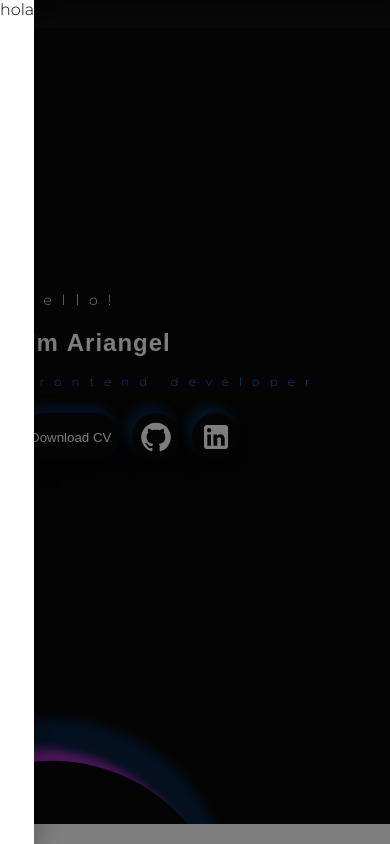
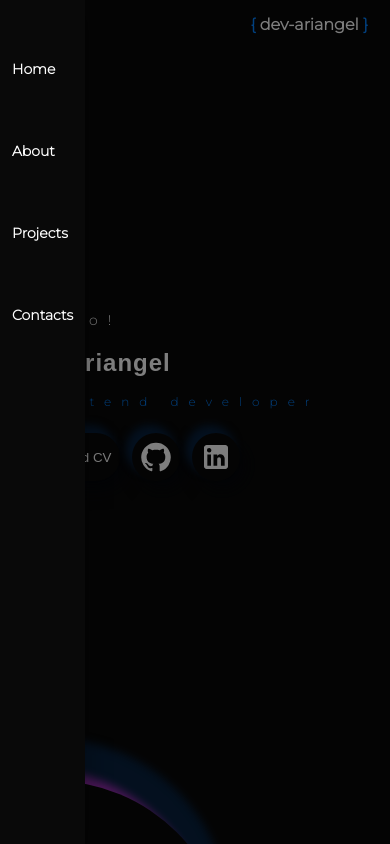
Before and after one commit to Adex0494/portfolio, a Next.js app: page / in a window 390 px wide. Both pictures are taken after a click on the icon 12 px from the left and 12 px from the top of the page. Built offline with nearby package versions, Linux system fonts and the light colour scheme.

Commit message:
Drawer for Mobile

```diff
--- a/src/components/header/header.styled.tsx
+++ b/src/components/header/header.styled.tsx
@@ -2,11 +2,8 @@ import styled from "styled-components";
 import { palette } from "@/constants/palette";
 import { device, documentDimensions } from "@/constants/responsiveSizes";
 import MenuIcon from '@mui/icons-material/Menu';
+import Drawer from '@mui/material/Drawer'
 
-export const StyledMenuIcon = styled(MenuIcon)`
-  cursor: pointer;
-  color: ${palette.main.whiteBackground};
-`
 
 export const Main = styled.main`
   width: 100vw;
@@ -26,9 +23,38 @@ export const Main = styled.main`
   }
 `
 
+export const StyledMenuDiv = styled.div`
+  height: ${documentDimensions.mobileS.headerHeight};
+  display: flex;
+  align-items: center;
+  justify-content: space-between;
+  padding: 0 22px;
+  background-color: ${palette.main.blackBackground};
+`
+
+export const StyledMenuIcon = styled(MenuIcon)`
+  cursor: pointer;
+  color: ${palette.main.whiteBackground};
+`
+
+export const StyledDrawer = styled(Drawer)`
+  color: ${palette.main.blackBackground};
+  ${"& .MuiPaper-root"} {
+    background-color: ${palette.main.blackBackground};
+    padding: 12px;
+  }
+`
+
 export const FlexContainer = styled.div`
   display: flex;
   gap: 64px;
+`
+
+export const FlexContainerColumn = styled.div`
+  display: flex;
+  flex-direction: column;
+  gap: 64px;
+  padding-top: ${documentDimensions.mobileS.headerHeight};
 `
 
 export const MenuLabel = styled.label`
--- a/src/components/header/index.tsx
+++ b/src/components/header/index.tsx
@@ -7,10 +7,12 @@ import {
   NicknameLabel,
   FlexContainer,
   StyledMenuIcon,
+  FlexContainerColumn,
+  StyledDrawer,
+  StyledMenuDiv,
 } from './header.styled'
 import { palette } from '@/constants/palette'
 import { useRouter } from 'next/navigation'
-import Drawer from '@mui/material/Drawer'
 
 export default function Header() {
   const [windowWidth, setWindowWidth] = useState(window.innerWidth)
@@ -40,12 +42,7 @@ export default function Header() {
   }, [])
 
   const router = useRouter()
-  return (
-    <>
-      {windowWidth > 570 ? (
-        <Main>
-          <div>
-            <NicknameLabel onClick={() => router.push('/')}>
+  const NickNameComponent = <NicknameLabel onClick={() => router.push('/')}>
   <p>
     <span style={{ color: palette.main.highlightedTextColor }}>
       {'{ '}
@@ -56,8 +53,11 @@ export default function Header() {
     </span>
   </p>
 </NicknameLabel>
-          </div>
-          <div>
+
+  return (
+    <>
+      {windowWidth > 570 ? (
+        <Main>
             <FlexContainer>
               <MenuLabel onClick={() => router.push('/')}>Home</MenuLabel>
               <MenuLabel onClick={() => router.push('/about')}>About</MenuLabel>
@@ -68,20 +68,31 @@ export default function Header() {
                 Contacts
               </MenuLabel>
             </FlexContainer>
-          </div>
+            {NickNameComponent}
         </Main>
       ) : (
         <>
+          <StyledMenuDiv>
             <StyledMenuIcon onClick={() => setIsDrawerOpen(true)} />
-          <Drawer
+            {NickNameComponent}
+          </StyledMenuDiv>
+          <StyledDrawer
+
             anchor='left'
             open={isDrawerOpen}
             onClose={() => setIsDrawerOpen(false)}
           >
-            <div onClick={() => setIsDrawerOpen(false)}>
-              <p style={{ color: 'black' }}>hola</p>
-            </div>
-          </Drawer>
+            <FlexContainerColumn>
+              <MenuLabel onClick={() => {router.push('/'); setIsDrawerOpen(false)}}>Home</MenuLabel>
+              <MenuLabel onClick={() => {router.push('/about'); setIsDrawerOpen(false)}}>About</MenuLabel>
+              <MenuLabel onClick={() => {router.push('/calculator '); setIsDrawerOpen(false)}}>
+                Projects
+              </MenuLabel>
+              <MenuLabel onClick={() => {router.push('/contacts'); setIsDrawerOpen(false)}}>
+                Contacts
+              </MenuLabel>
+            </FlexContainerColumn>
+          </StyledDrawer>
         </>
       )}
     </>
```
Lines whose indentation alone changed are shown as unchanged.
